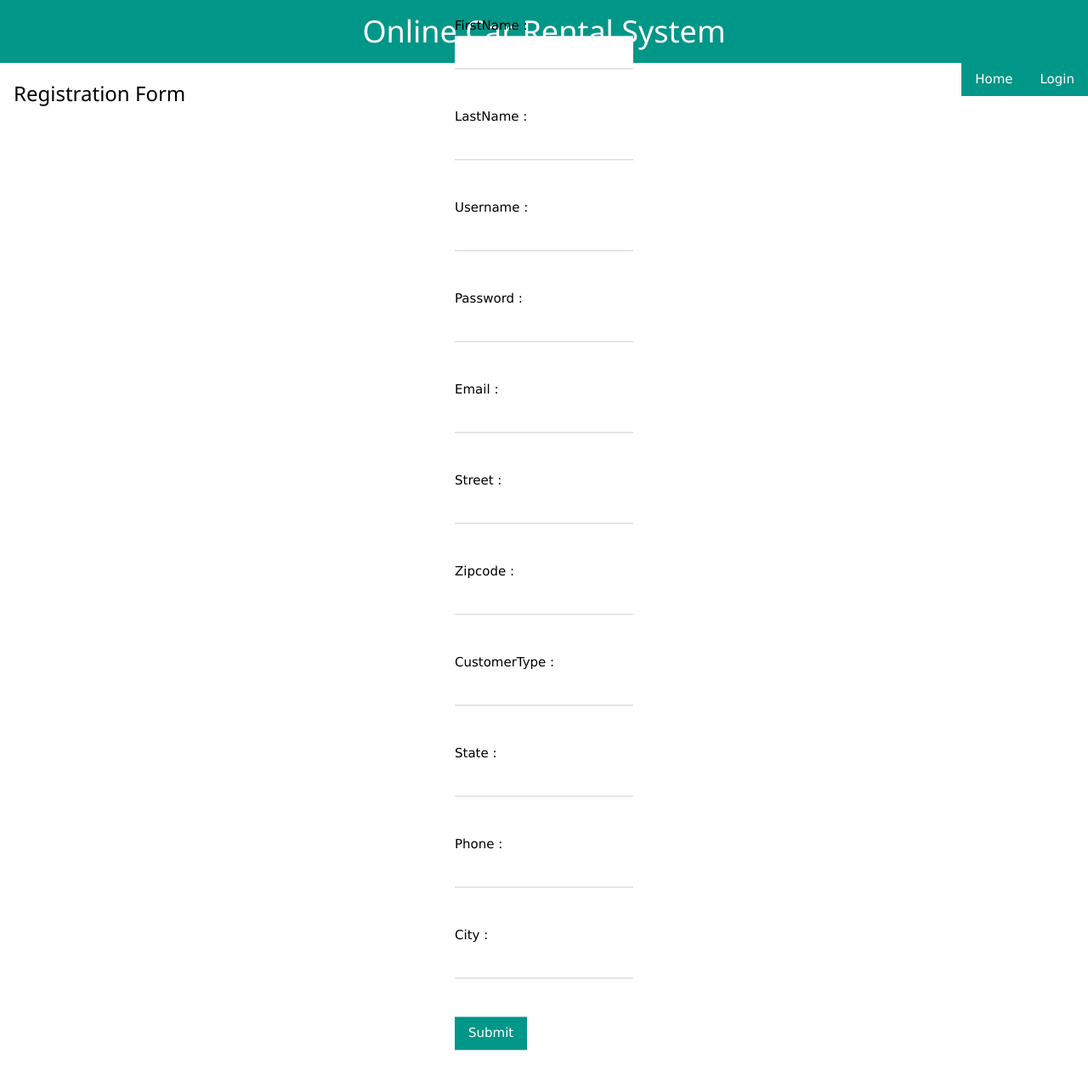
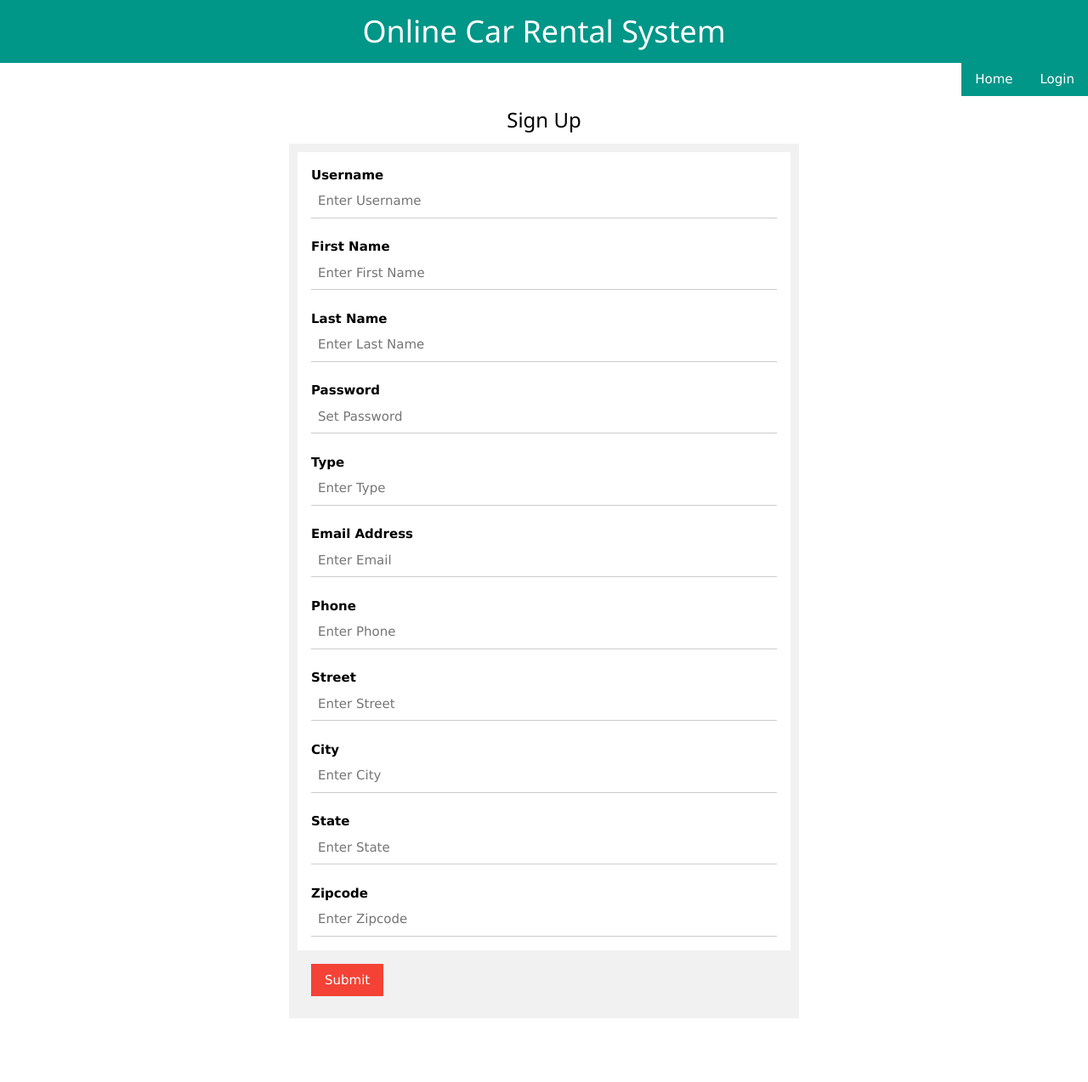
Before and after one commit to ningzhy3/Car-Rental-application, a Django app: page /customer_portal/register/ in a window 1280 px wide. Shown: the whole page at 85% size. After the commit the page ends 1198 px from the top, so only its background shows below. Run offline with Django 3.2, Linux system fonts and the light colour scheme.

Commit message:
Update register.html

```diff
--- a/WOW/customer_portal/templates/customer/register.html
+++ b/WOW/customer_portal/templates/customer/register.html
@@ -1,6 +1,88 @@
 {% extends 'customer/base.html' %}
 {% block content %}
+
+<style>
+  form {
+    margin: 0 auto;
+    border: 10px solid #f1f1f1;
+    width:600px
+  }
+  .container {
+    padding: 16px;
+  }
+</style>
+
+<!-- <div class="w3-container w3-teal">
+  <h1 class="w3-center">Welcom to WOW Family<h1>
+</div> -->
+
 <div class="w3-bar">
+  <a class="w3-bar-item w3-right w3-btn w3-teal" href="/customer_portal/login/">Login</a>
+  <a class="w3-bar-item w3-right w3-btn w3-teal" href="/">Home</a>
+</div>
+
+
+<h3 style="text-align: center;">Sign Up</h3>
+
+<form action="/customer_portal/registration/" method="POST">{% csrf_token %}
+
+  <div class="container">
+    <label for="username"><b>Username</b></label>
+    <input class="w3-input" type="text" placeholder="Enter Username" name="username" required>
+    <br>
+    <label for="first_name"><b>First Name</b></label>
+    <input class="w3-input" type="text" placeholder="Enter First Name" name="first_name" required>
+    <br>
+    <label for="last_name"><b>Last Name</b></label>
+    <input class="w3-input" type="text" placeholder="Enter Last Name" name="last_name" required>
+    <br>
+    <label for="password"><b>Password</b></label>
+    <input class="w3-input" type="password" placeholder="Set Password" name="password" required>
+     <br>
+    <label for="customer_type"><b>Type</b></label>
+    <input class="w3-input" type="text" placeholder="Enter Type" name="customer_type" required>
+    <br>
+    <label for="email"><b>Email Address</b></label>
+    <input class="w3-input" type="text" placeholder="Enter Email" name="email" required>
+    <br>
+    <label for="phone"><b>Phone</b></label>
+    <input class="w3-input" type="text" placeholder="Enter Phone" name="phone" required>
+    <br>
+    <label for="street"><b>Street</b></label>
+    <input class="w3-input" type="text" placeholder="Enter Street" name="street" required>
+    <br>
+    <label for="city"><b>City</b></label>
+    <input class="w3-input" type="text" placeholder="Enter City" name="city" required>
+    <br>
+    <label for="state"><b>State</b></label>
+    <input class="w3-input" type="text" placeholder="Enter State" name="state" required>
+    <br>
+    <label for="zipcode"><b>Zipcode</b></label>
+    <input class="w3-input" type="text" placeholder="Enter Zipcode" name="zipcode" required>
+
+  </div>
+
+  <div class="container" style="background-color:#f1f1f1">
+    <a class="w3-btn w3-red" href="/customer_portal/register/">Submit</a>
+  </div>
+</form>
+
+
+
+
+
+
+
+
+
+
+
+
+
+
+
+
+<!-- <div class="w3-bar">
   <h3 class="w3-bar-item w3-left">Registration Form</h3>
   <a class="w3-bar-item w3-right w3-btn w3-teal" href="/customer_portal/login/">Login</a>
   <a class="w3-bar-item w3-right w3-btn w3-teal" href="/">Home</a>
@@ -25,5 +107,5 @@
 </form>
 
 </div>
-</div>
+</div> -->
 {% endblock %}
```
